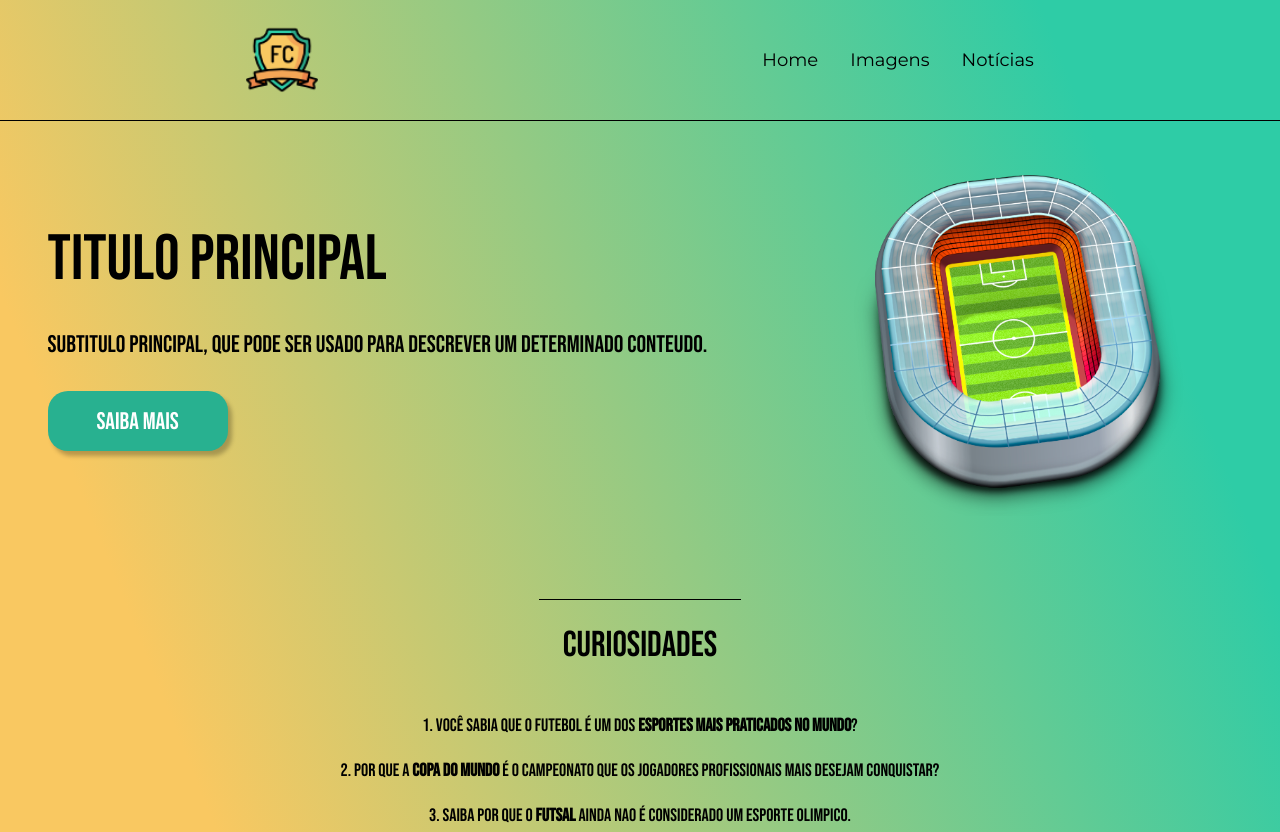
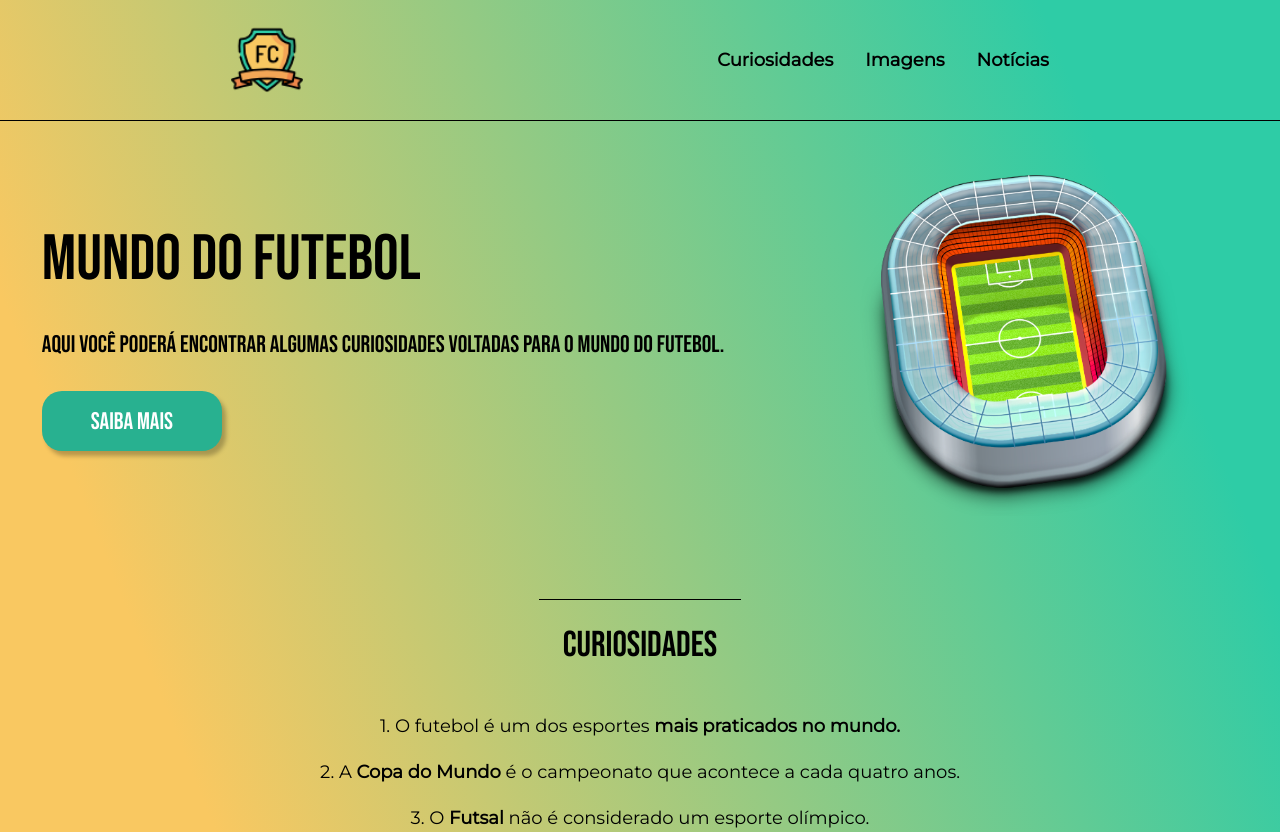
Before and after one commit to Vitorrocha98/site-estudo, a plain HTML site: page LandingPage/index.html in a window 1280 px wide. Shown: the top 832 px of the page. Drawn offline with Linux system fonts and the light colour scheme.

Commit message:
Modificações gerais no html e css

```diff
--- a/LandingPage/index.html
+++ b/LandingPage/index.html
@@ -12,7 +12,7 @@
     <header class="cabecalho">
         <img class="cabecalho-img" src="assets/clube-de-futebol.png" alt="logo-img">
         <nav class="cabecalho-menu">
-            <a class="cabecalho-item">Home</a>
+            <a class="cabecalho-item" href="#titulo">Curiosidades</a>
             <a class="cabecalho-item">Imagens</a>
             <a class="cabecalho-item">Notícias</a>
         </nav>
@@ -21,23 +21,23 @@
     <main class="conteudo">
         <section class="conteudo-principal">
             <div class="texto-conteudo-principal">
-                <h1 class="conteudo-principal-titulo">Titulo principal</h1>
-                <h2 class="conteudo-principal-subtitulo">Subtitulo principal, que pode ser usado para descrever um determinado conteudo.</h2>
+                <h1 class="conteudo-principal-titulo">Mundo do Futebol</h1>
+                <h2 class="conteudo-principal-subtitulo">Aqui você poderá encontrar algumas curiosidades voltadas para o mundo do futebol.</h2>
                 <button class="conteudo-principal-botao">Saiba mais</button>
             </div>
-            <img class="img-conteudo-principal" src="assets/estadio.png" alt="bandeira-img">
+            <img class="img-conteudo-principal" src="assets/estadio.png" alt="estadio-img">
         </section>
 
         <section class="conteudo-secundario">
-            <h3 class="conteudo-secundario-titulo">Curiosidades</h3>
-            <p class="conteudo-secundario-paragrafo">1. Você sabia que o futebol é um dos <strong>esportes mais praticados no mundo</strong>?</p>
-            <p class="conteudo-secundario-paragrafo">2. Por que a <strong>Copa do Mundo</strong> é o campeonato que os jogadores profissionais mais desejam conquistar?</p>
-            <p class="conteudo-secundario-paragrafo">3. Saiba por que o <strong>Futsal</strong> ainda nao é considerado um esporte olimpico.</p>
+            <h3 id="titulo" class="conteudo-secundario-titulo">Curiosidades</h3>
+            <p class="conteudo-secundario-paragrafo">1. O futebol é um dos esportes<strong> mais praticados no mundo.</strong></p>
+            <p class="conteudo-secundario-paragrafo">2. A <strong>Copa do Mundo</strong> é o campeonato que acontece a cada quatro anos.</p>
+            <p class="conteudo-secundario-paragrafo">3. O <strong>Futsal</strong> não é considerado um esporte olímpico.</p>
         </section>
     </main>
 
     <footer class="rodape">
-        <img class="rodape-img" src="assets/linesman.png" alt="bandeira2-img">
+        <img class="rodape-img" src="assets/linesman.png" alt="bandeira-img">
     </footer>
 </body>
 </html>
--- a/LandingPage/style.css
+++ b/LandingPage/style.css
@@ -34,10 +34,15 @@ body {
 }
 
 .cabecalho-item {
-    font-family: 'Montserrat', sans-serif;
+    font-family: "Montserrat", sans-serif;
     color: black;
-    font-weight: 500;
+    font-weight: 700;
     font-size: 18px;
+}
+
+.cabecalho-item:hover {
+    color: white;
+    cursor: pointer;
 }
 
 .conteudo {
@@ -59,27 +64,27 @@ body {
 }
 
 .conteudo-principal-titulo {
-    font-family: 'Bebas Neue', cursive;
+    font-family: "Bebas Neue", cursive;
     font-weight: 400;
     font-size: 64px;
     color: black;
 }
 
 .conteudo-principal-subtitulo {
-    font-family: 'Bebas Neue', cursive;
+    font-family: "Bebas Neue", cursive;
     font-weight: 400;
     font-size: 24px;
     color: black;
 }
 
 .conteudo-principal-botao {
-    background-color: #28B190;
+    background-color: #28b190;
     width: 180px;
     height: 60px;
     border: none;
     box-shadow: 4px 5px 4px rgba(0, 0, 0, 0.25);
     border-radius: 20px;
-    font-family: 'Bebas Neue', cursive;
+    font-family: "Bebas Neue", cursive;
     font-weight: 400;
     font-size: 24px;
     color: white;
@@ -107,14 +112,14 @@ body {
 .conteudo-secundario-titulo {
     border-top: 0.4px solid black;
     padding: 24px;
-    font-family: 'Bebas Neue', cursive;
+    font-family: "Bebas Neue", cursive;
     font-weight: 400;
     font-size: 36px;
     color: black;
 }
 
 .conteudo-secundario-paragrafo {
-    font-family: 'Bebas Neue', cursive;
+    font-family: "Montserrat", sans-serif;
     font-weight: 100;
     font-size: 18px;
     color: black;
```
